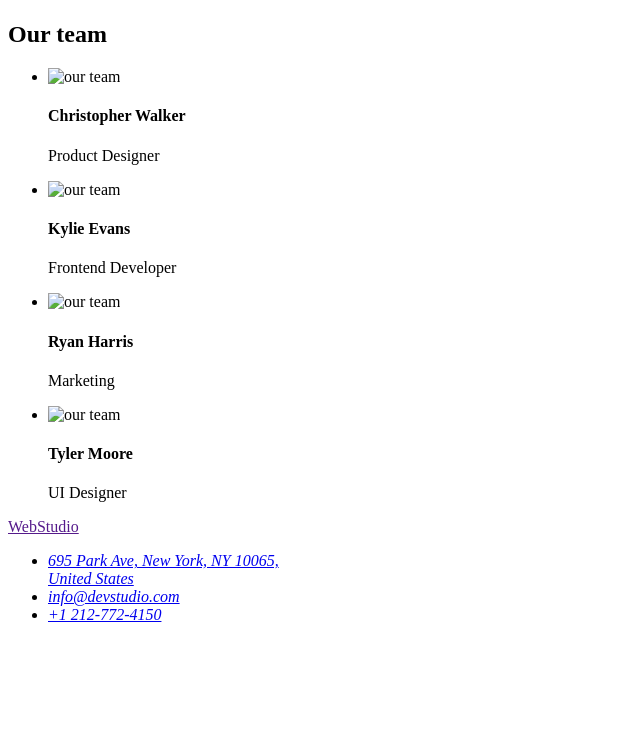
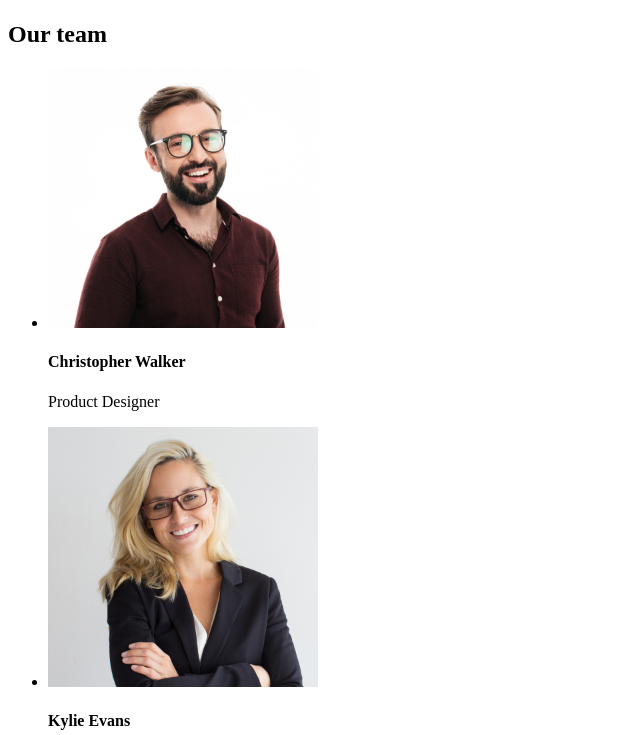
Before and after one commit to IYuliia/goit-markup-hw-01-fullstack, a plain HTML site: page index.html in a window 1280 px wide. Shown: the part 1505-2240 px from the top of the page, without its empty margins (0-640 px from the left). Before the commit the page ends 2145 px from the top, so only its background shows below. Drawn offline with Linux system fonts and the light colour scheme; the site is published under a folder, as on GitHub Pages, so addresses that start at the root find nothing.

Commit message:
updated index.html

```diff
--- a/index.html
+++ b/index.html
@@ -94,7 +94,7 @@
         <ul>
           <li>
             <img
-              src="/images/christopher-walker.jpg"
+              src="./images/christopher-walker.jpg"
               alt="our team"
               width="270"
             />
@@ -102,17 +102,17 @@
             <p>Product Designer</p>
           </li>
           <li>
-            <img src="/images/kylie-evans.jpg" alt="our team" width="270" />
+            <img src="./images/kylie-evans.jpg" alt="our team" width="270" />
             <h4>Kylie Evans</h4>
             <p>Frontend Developer</p>
           </li>
           <li>
-            <img src="/images/ryan-harris.jpg" alt="our team" width="270" />
+            <img src="./images/ryan-harris.jpg" alt="our team" width="270" />
             <h4>Ryan Harris</h4>
             <p>Marketing</p>
           </li>
           <li>
-            <img src="/images/tyler-moore.jpg" alt="our team" width="270" />
+            <img src="./images/tyler-moore.jpg" alt="our team" width="270" />
             <h4>Tyler Moore</h4>
             <p>UI Designer</p>
           </li>
```
